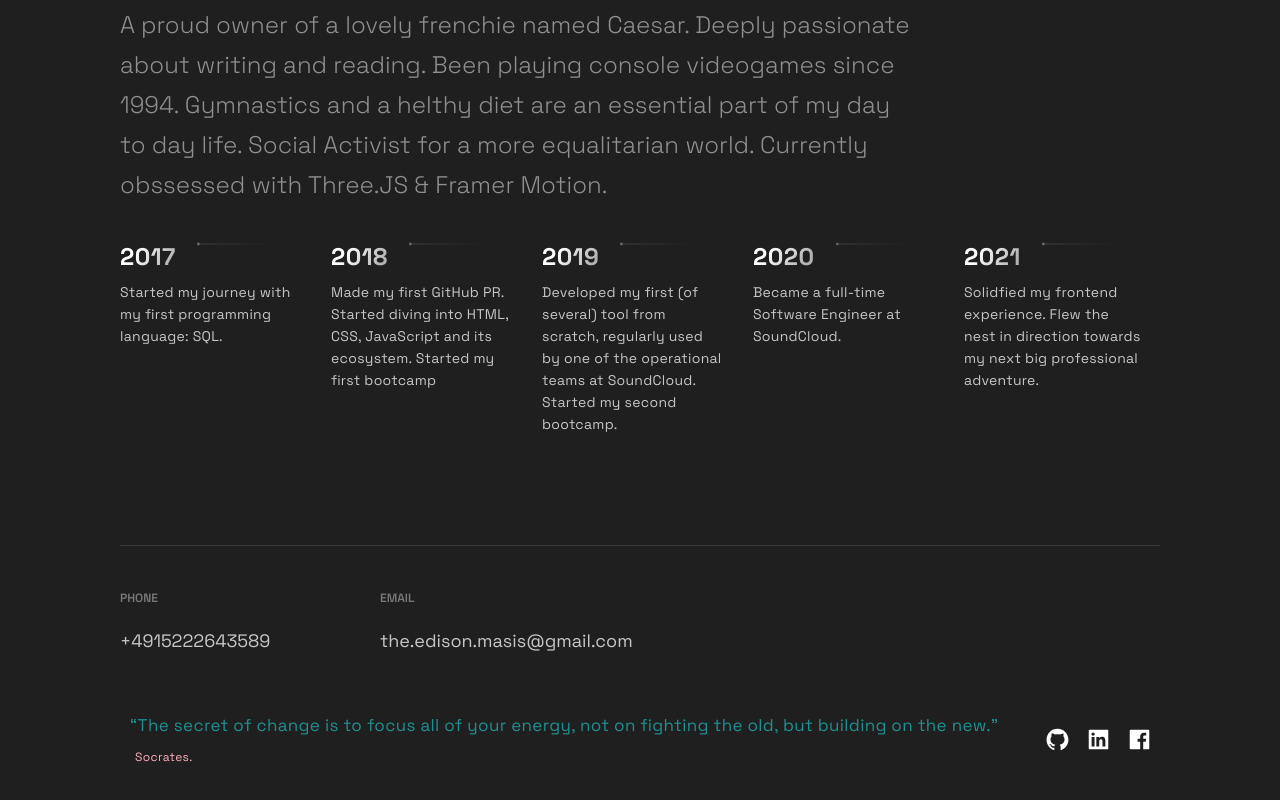
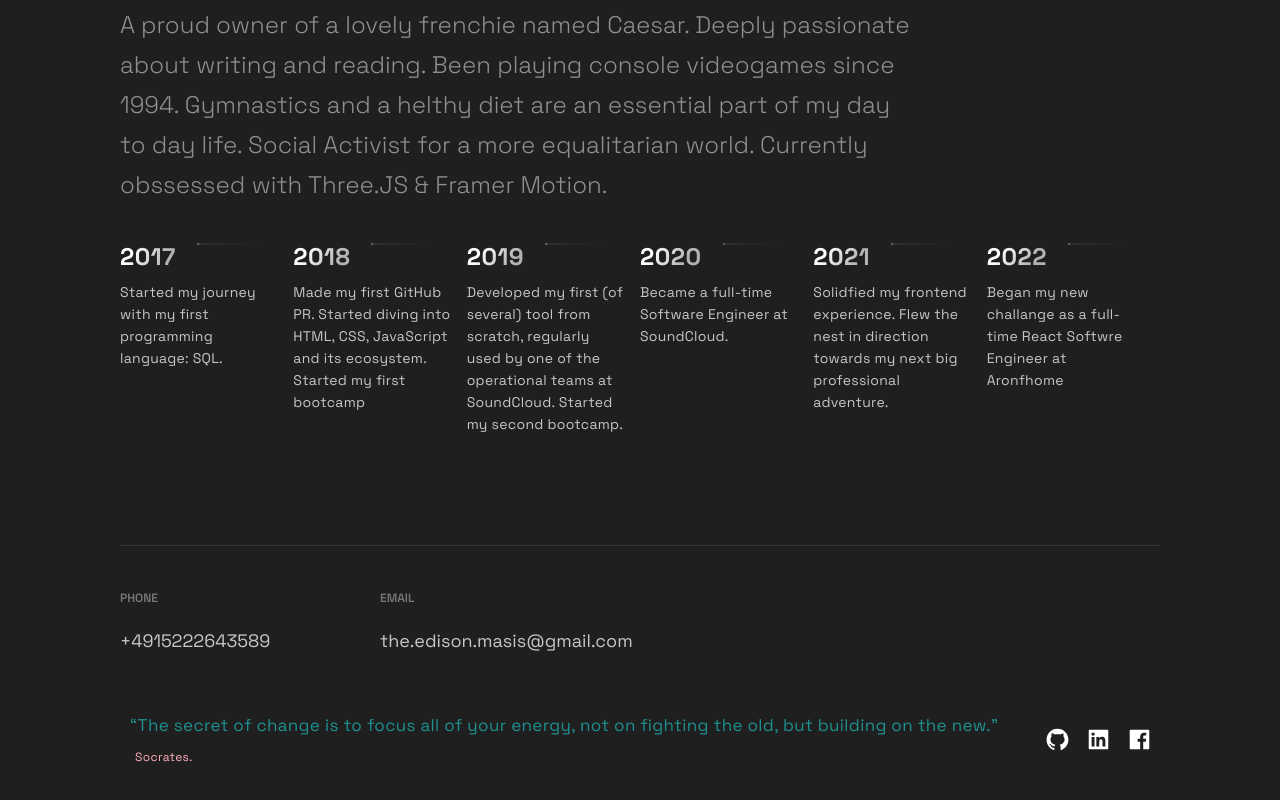
Before and after one commit to edisonabdiel/Portfolio, a Next.js app: page / in a window 1280 px wide. Shown: the part 6351-7151 px from the top of the page. Built offline with nearby package versions, Linux system fonts and the light colour scheme.

Commit message:
feat: Update time line

```diff
--- a/src/constants/constants.js
+++ b/src/constants/constants.js
@@ -94,8 +94,9 @@ export const projects = [
 
 export const TimeLineData = [
   { year: 2017, text: 'Started my journey with my first programming language: SQL.', },
-  { year: 2018, text: "Made my first GitHub PR. Started diving into HTML, CSS, JavaScript and its ecosystem. Started my first bootcamp", },
+  { year: 2018, text: 'Made my first GitHub PR. Started diving into HTML, CSS, JavaScript and its ecosystem. Started my first bootcamp', },
   { year: 2019, text: 'Developed my first (of several) tool from scratch, regularly used by one of the operational teams at SoundCloud. Started my second bootcamp.', },
   { year: 2020, text: 'Became a full-time Software Engineer at SoundCloud.', },
   { year: 2021, text: 'Solidfied my frontend experience. Flew the nest in direction towards my next big professional adventure.', },
+  { year: 2022, text: 'Began my new challange as a full-time React Softwre Engineer at Aronfhome', },
 ];
```
